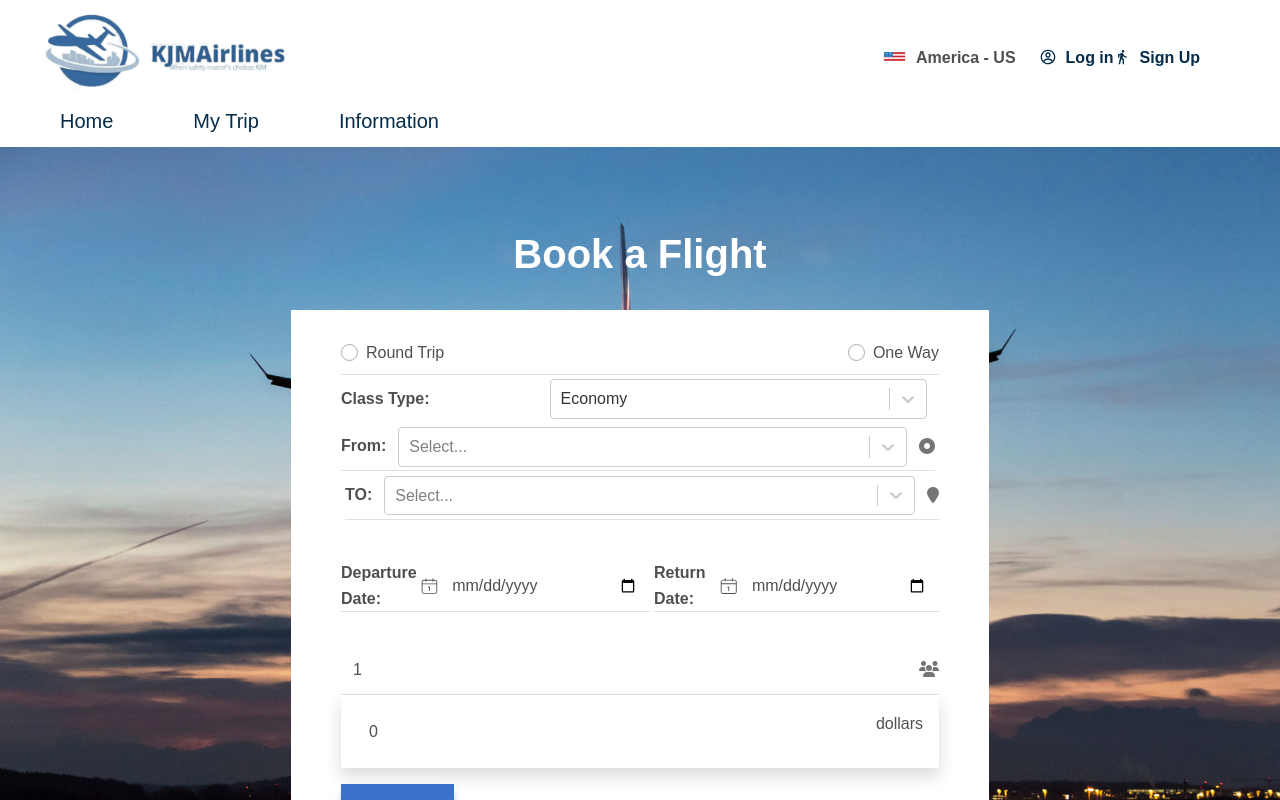
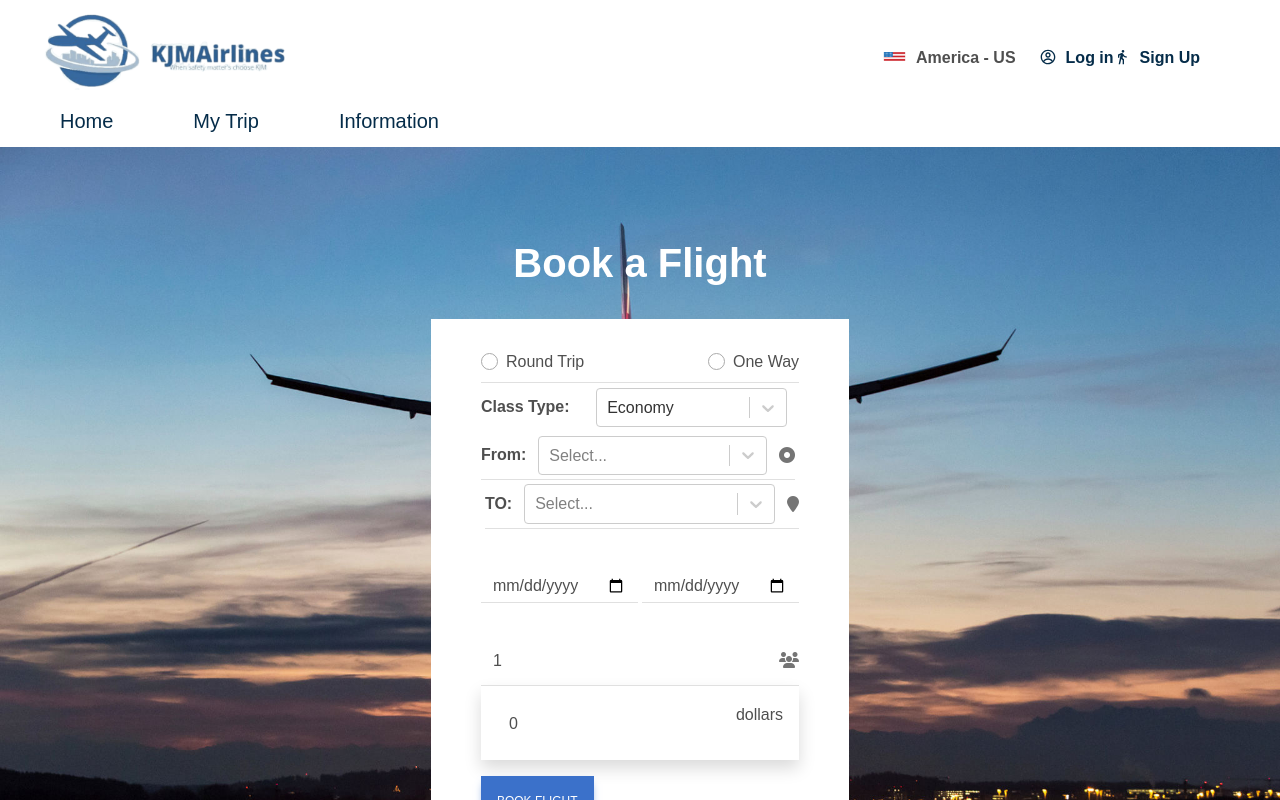
Before and after one commit to kobiowuquadri/KJMAirline, a React (Create React App) app in the folder client/: page /mytrip/bookflight in a window 1280 px wide. Shown: the top 800 px of the page. Built offline with nearby package versions, Linux system fonts and the light colour scheme.

Commit message:
modify form

```diff
--- a/client/src/Components/BookFlightForm/BookFlightForm.jsx
+++ b/client/src/Components/BookFlightForm/BookFlightForm.jsx
@@ -2,10 +2,11 @@ import React, { useState, useMemo } from 'react'
 import 'bootstrap/dist/css/bootstrap.css'
 import 'bootstrap/dist/js/bootstrap.bundle'
 import Select from 'react-select'
-import { CiCalendarDate } from "react-icons/ci";
+import { CiCalendarDate } from "react-icons/ci"
 import axios from 'axios'
 import './bookfight.scss'
 import { useNavigate } from 'react-router-dom'
+
 
 function BookFlightForm () {
   const [fromValue, setFromValue] = useState('')
@@ -562,8 +563,8 @@ function BookFlightForm () {
           </div>
           <div className='form-group d-sm-flex margin'>
             <div className='d-flex align-items-center flex-fill me-sm1 my-sm-0 border-bottom position-relative'>
-              <b>Departure Date: </b>
-              <CiCalendarDate style={{fontSize: '2rem'}}/>
+              <b id='not__show'>Departure Date: </b>
+              <CiCalendarDate id='not__show' style={{fontSize: '2rem'}}/>
               <input
                 type='date'
                 required
@@ -579,8 +580,8 @@ function BookFlightForm () {
               {/* <div className='label' id='depart'></div> */}
             </div>
             <div className='d-flex align-items-center flex-fill ms-sm-1 my-sm-0 my-4 border-bottom position-relative'>
-            <b>Return Date: </b>
-            <CiCalendarDate style={{fontSize: '2rem'}}/>
+            <b id='not__show'>Return Date: </b>
+            <CiCalendarDate id='not__show' style={{fontSize: '2rem'}}/>
               <input
                 type='date'
                 required
--- a/client/src/Components/BookFlightForm/bookfight.scss
+++ b/client/src/Components/BookFlightForm/bookfight.scss
@@ -153,6 +153,10 @@
   }
 }
 
+#not__show{
+  display: none;
+}
+
 /* Media Queries */
 @media (max-width: 768px) {
   .wrapper__form {
@@ -166,4 +170,8 @@
       margin: 0.2rem 0rem;
     }
   }
+
+  #not__show{
+    display: flex;
+  }
 }
```
